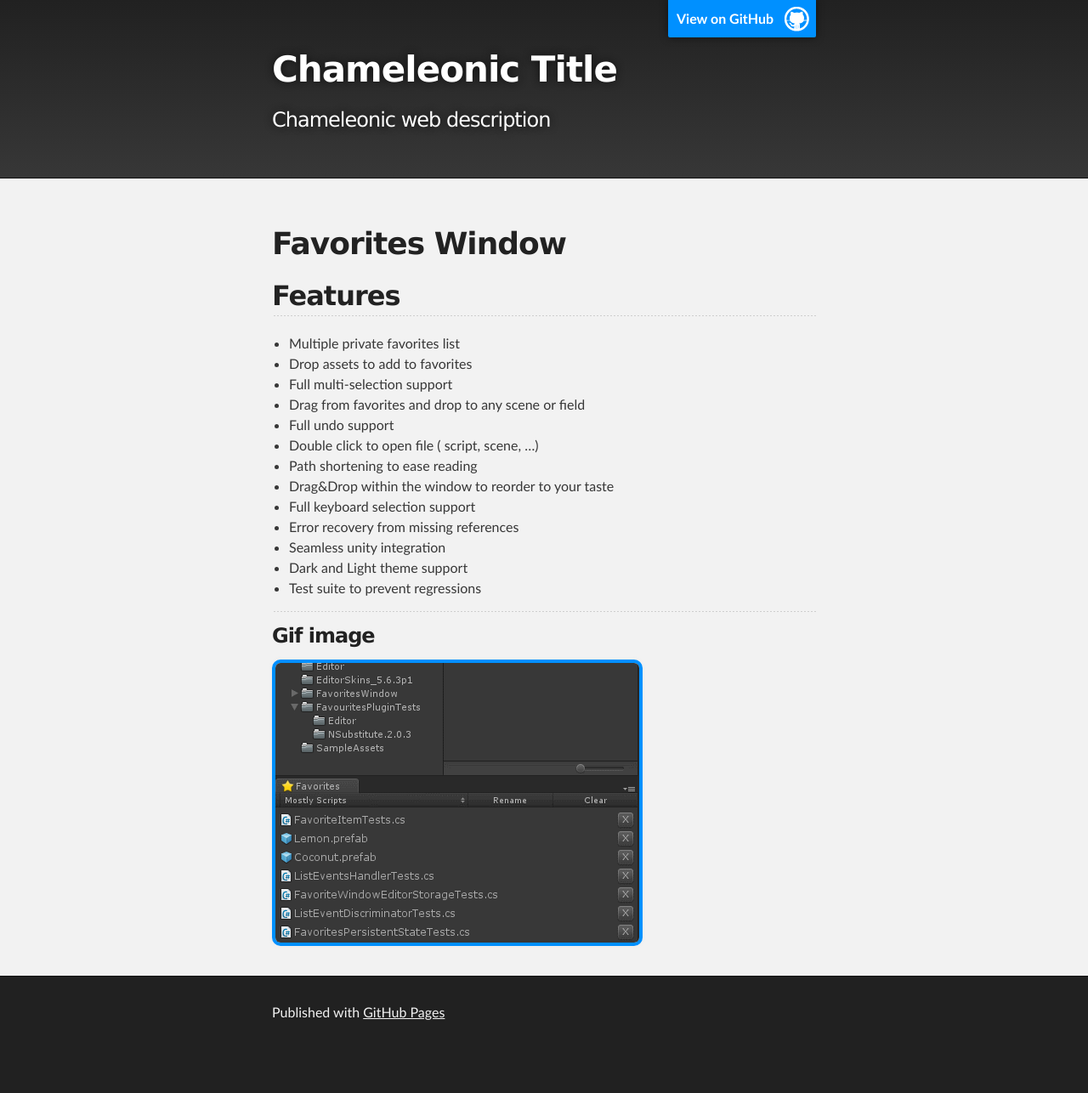
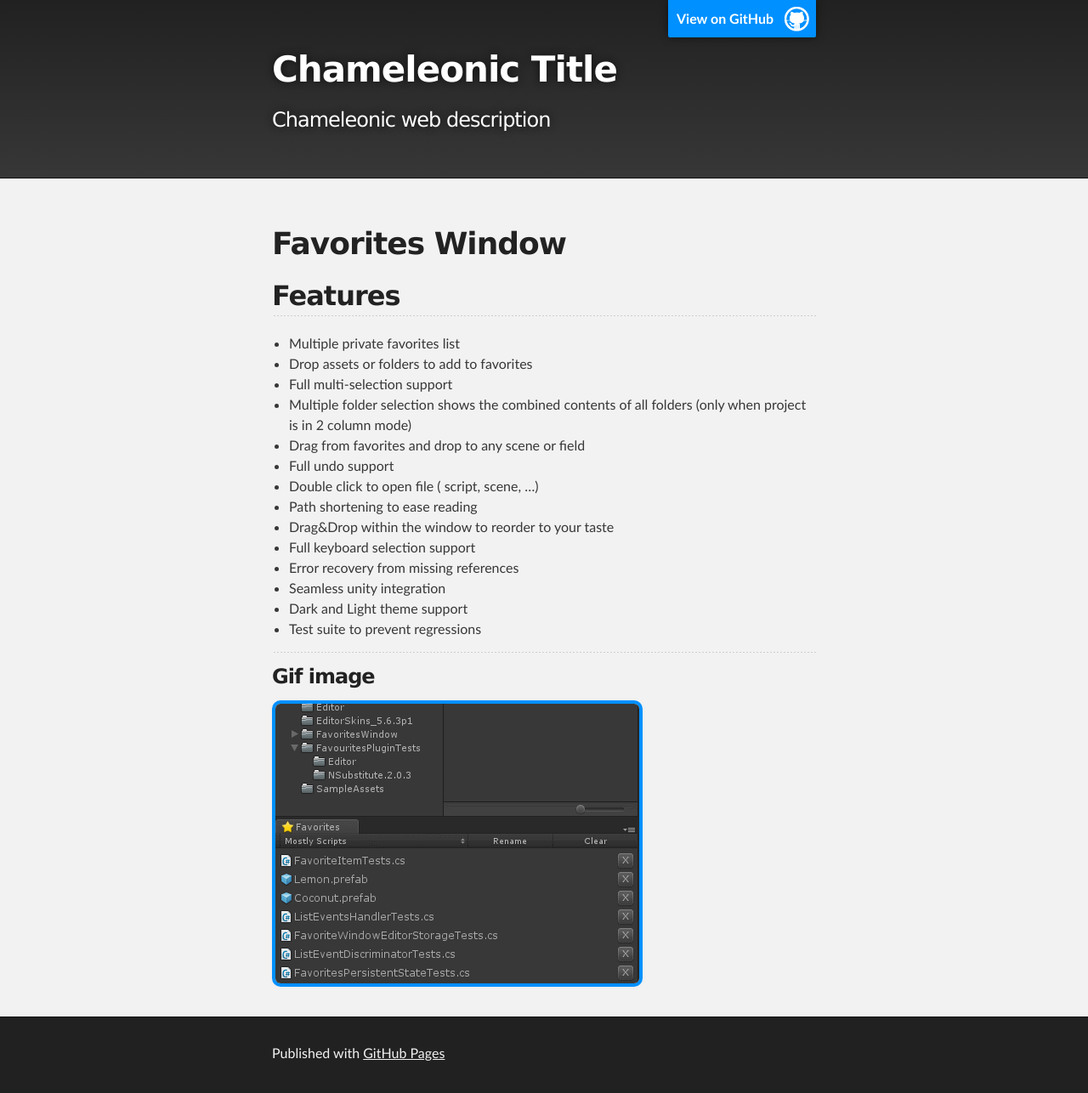
Before and after one commit to chameleonictech/chameleonictech.github.io, a Jekyll site: the page built from index.md, in a window 1280 px wide. Shown: the whole page at 85% size. Built offline with Jekyll 4.4.1, drawn with Linux system fonts in a browser that asks for light colours; our own code applies the rules of GitHub Pages for plain Markdown files; before the commit the page ends 1238 px from its top, so only the background shows below that.

Commit message:
Added comment about adding folders

```diff
--- a/index.md
+++ b/index.md
@@ -7,8 +7,9 @@ layout: default
 ## Features
 
 * Multiple private favorites list
-* Drop assets to add to favorites
+* Drop assets or folders to add to favorites
 * Full multi-selection support
+* Multiple folder selection shows the combined contents of all folders (only when project is in 2 column mode)
 * Drag from favorites and drop to any scene or field
 * Full undo support
 * Double click to open file ( script, scene, ...)
```
